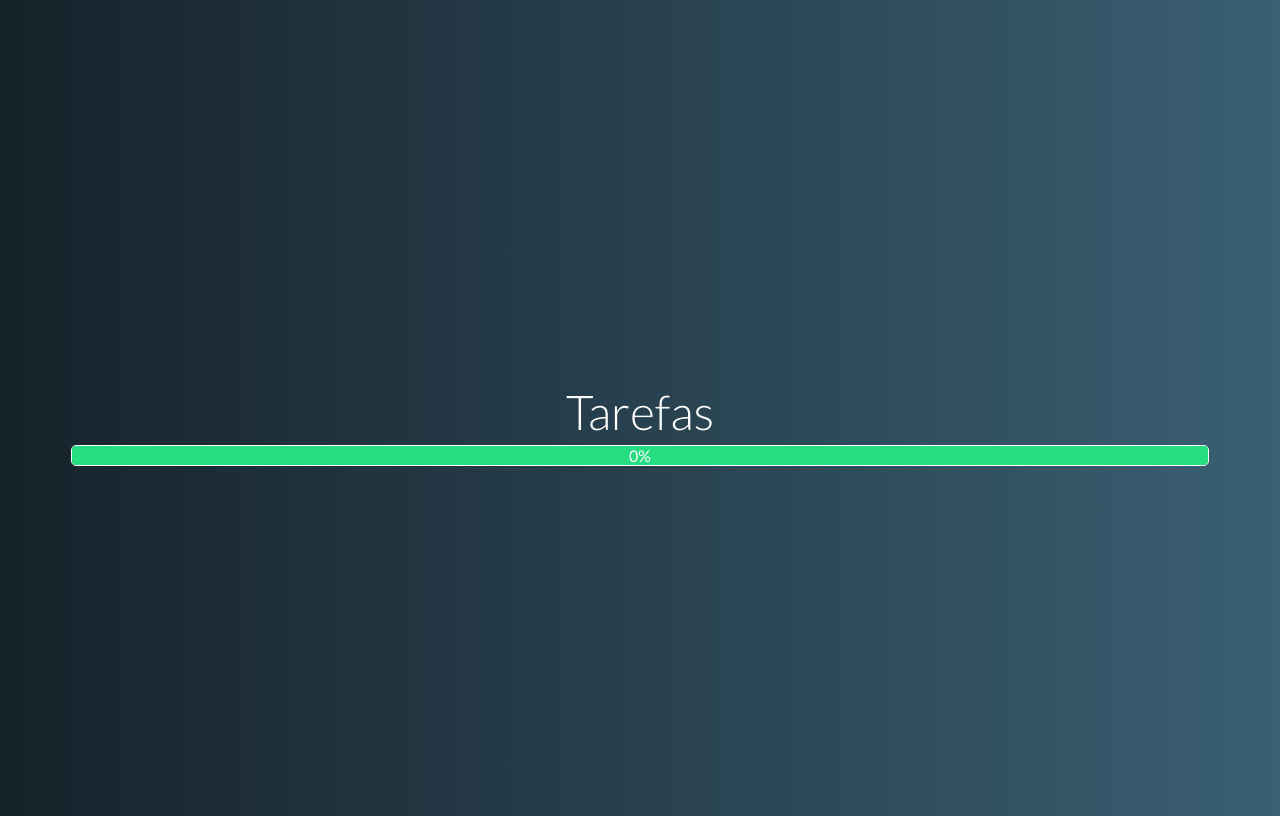
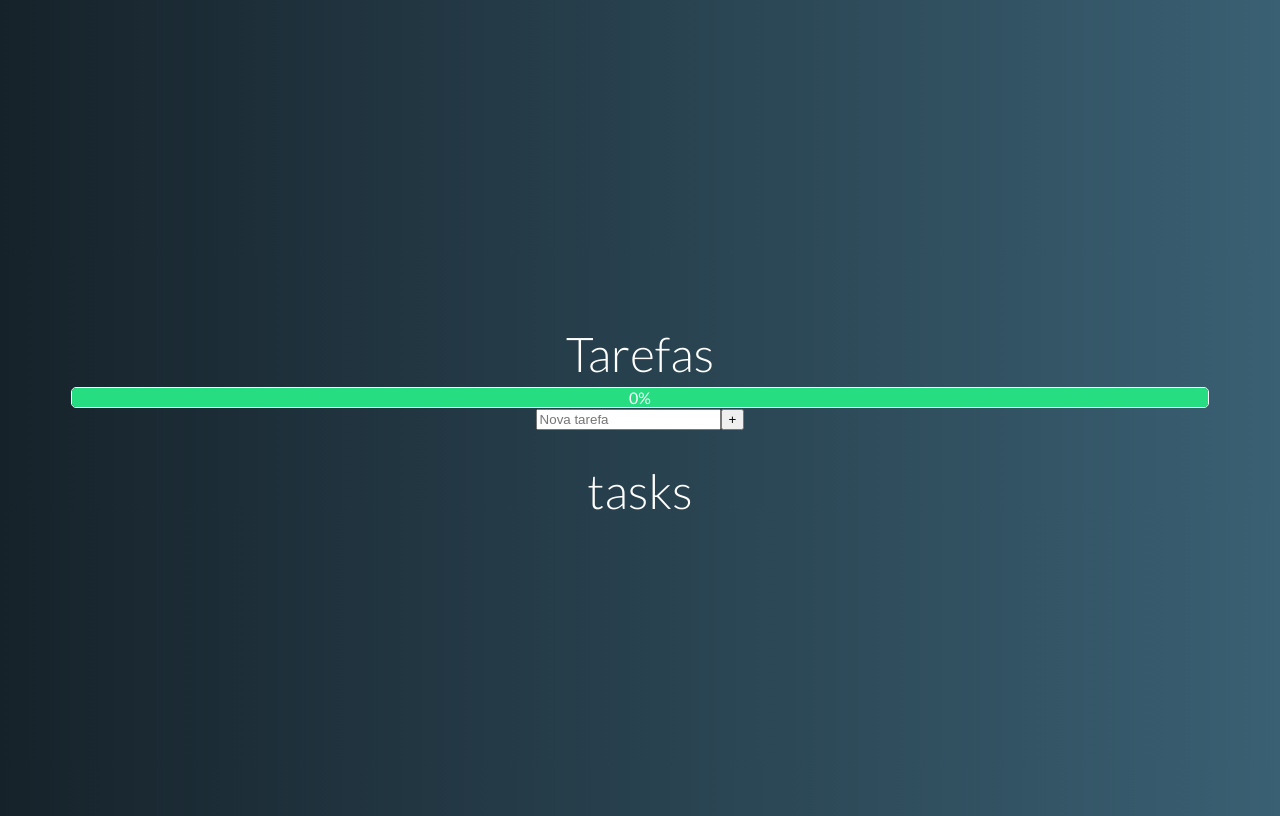
Before and after one commit to vdsou/todo-list-curso-vue, a Vue app: page / in a window 1280 px wide. Built offline with nearby package versions, Linux system fonts and the light colour scheme.

Commit message:
add Tasks and NewTask components to the project

```diff
--- a/src/App.vue
+++ b/src/App.vue
@@ -2,24 +2,34 @@
   <div id="app">
     <h1>Tarefas</h1>
     <ProgressBar />
+    <NewTask />
+    <Tasks />
   </div>
 </template>
 
 <script>
-import ProgressBar from "@/components/ProgressBar.vue"
+import ProgressBar from "@/components/ProgressBar.vue";
+import Tasks from "@/components/Tasks.vue";
+import NewTask from "@/components/NewTask.vue";
+
 export default {
-  components: {ProgressBar}
-}
+  components: { ProgressBar, NewTask, Tasks },
+  data() {
+    return {
+      tasks: [],
+    };
+  },
+};
 </script>
 
 <style>
-  *{
+* {
   box-sizing: border-box;
 }
 body {
-		font-family: 'Lato', sans-serif;
+  font-family: "Lato", sans-serif;
   background: linear-gradient(to right, rgb(22, 34, 42), rgb(58, 96, 115));
-		color: #FFF;
+  color: #fff;
 }
 
 #app {
--- /dev/null
+++ b/src/components/NewTask.vue
@@ -0,0 +1,12 @@
+<template>
+  <form action="">
+    <input type="text" placeholder="Nova tarefa" />
+    <button>+</button>
+  </form>
+</template>
+
+<script>
+export default {};
+</script>
+
+<style></style>
--- /dev/null
+++ b/src/components/Tasks.vue
@@ -0,0 +1,11 @@
+<template>
+  <h1>tasks</h1>
+</template>
+
+<script>
+export default {
+  name: "Tasks",
+};
+</script>
+
+<style></style>
```
Also changed, not shown: 1 other file (tests, documents, lock files or other folders). Lines whose indentation alone changed are shown as unchanged.
